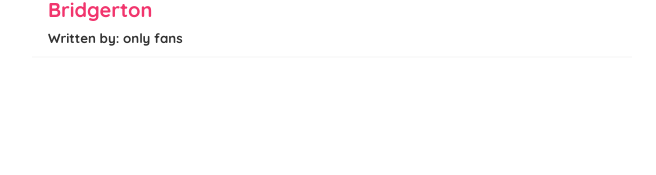
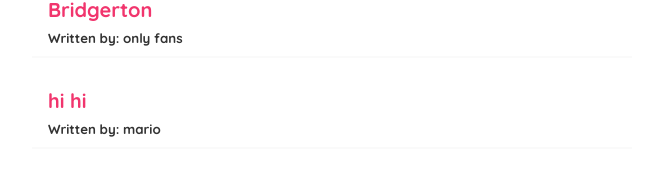
Before and after one commit to ucwealth/React-Apps, a React (Create React App) app in the folder fancy-blog/: page / in a window 1280 px wide. Shown: the part 467-642 px from the top of the page, without its empty margins (308-964 px from the left). Built offline with nearby package versions, Linux system fonts and the light colour scheme; data requests are answered from the project's data file; the HTML template or start-up script is replaced by a standard one.

Commit message:
make post request to json server

```diff
--- a/fancy-blog/src/components/CreatePost.js
+++ b/fancy-blog/src/components/CreatePost.js
@@ -8,7 +8,13 @@
      const handleSubmit = (e) => {
          e.preventDefault()
          const post = {title, body, author}
-         console.log(post)
+         fetch('http://localhost:8000/posts', {
+             method: 'POST',
+             headers: { "Content-Type": "application/json" },
+             body: JSON.stringify(post)
+         }).then(
+             console.log('new post added')
+         )
      }
 
     return (
--- a/fancy-blog/src/data/db.json
+++ b/fancy-blog/src/data/db.json
@@ -23,6 +23,12 @@
       "body": "Season 2 almost gave me a heart attack. Honestly!",
       "author": "only fans",
       "id": 4
+    },
+    {
+      "title": "hi hi",
+      "body": "body kole werk ",
+      "author": "mario",
+      "id": 5
     }
   ]
 }
```
Lines whose indentation alone changed are shown as unchanged.
